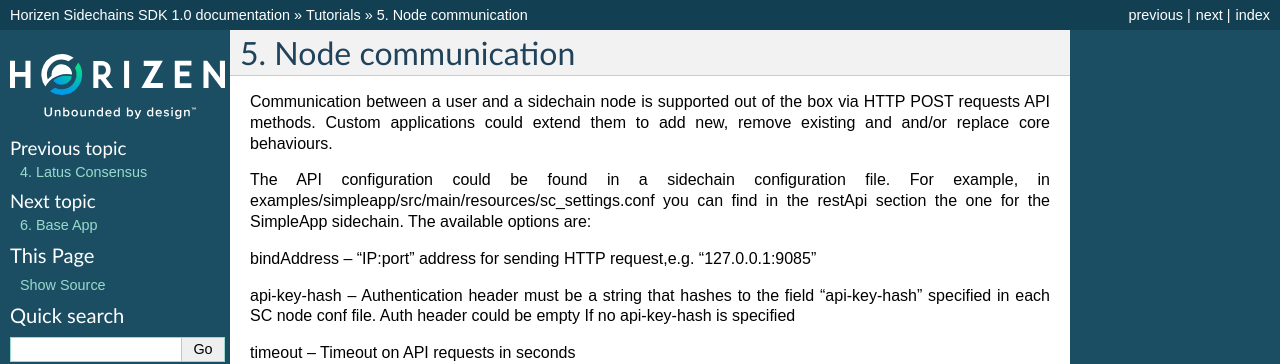
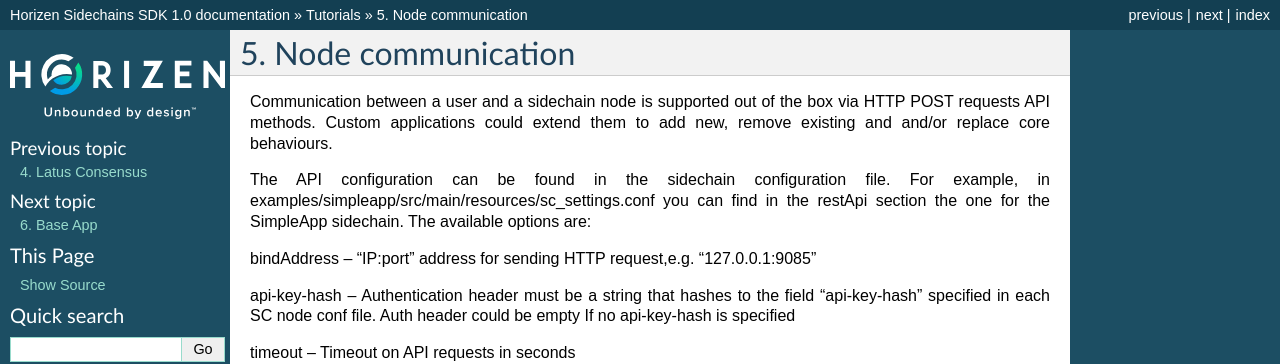
Before and after one commit to megaluck/documentation, a Sphinx documentation site: the page built from docs/introduction/05-Node-communication.rst, in a window 1280 px wide. Shown: the top 364 px of the page. Built offline with Sphinx 7.4.7, drawn with Linux system fonts in a browser that asks for light colours; pages that are not in the unit, such as notebooks, are missing from menus.

Commit message:
changed api text

```diff
--- a/docs/introduction/05-Node-communication.rst
+++ b/docs/introduction/05-Node-communication.rst
@@ -4,7 +4,7 @@
 
 Communication  between a user and a sidechain node is supported out of the box via HTTP POST requests API methods. Custom applications could extend them to add new, remove existing and and/or replace core behaviours.
 
-The API configuration could be found in a sidechain configuration file. For example, in examples/simpleapp/src/main/resources/sc_settings.conf you can find in the restApi section the one for the SimpleApp sidechain.
+The API configuration can be found in the sidechain configuration file. For example, in examples/simpleapp/src/main/resources/sc_settings.conf you can find in the restApi section the one for the SimpleApp sidechain.
 The available options are:
 
 bindAddress -- “IP:port” address for sending HTTP request,e.g. "127.0.0.1:9085"
```
